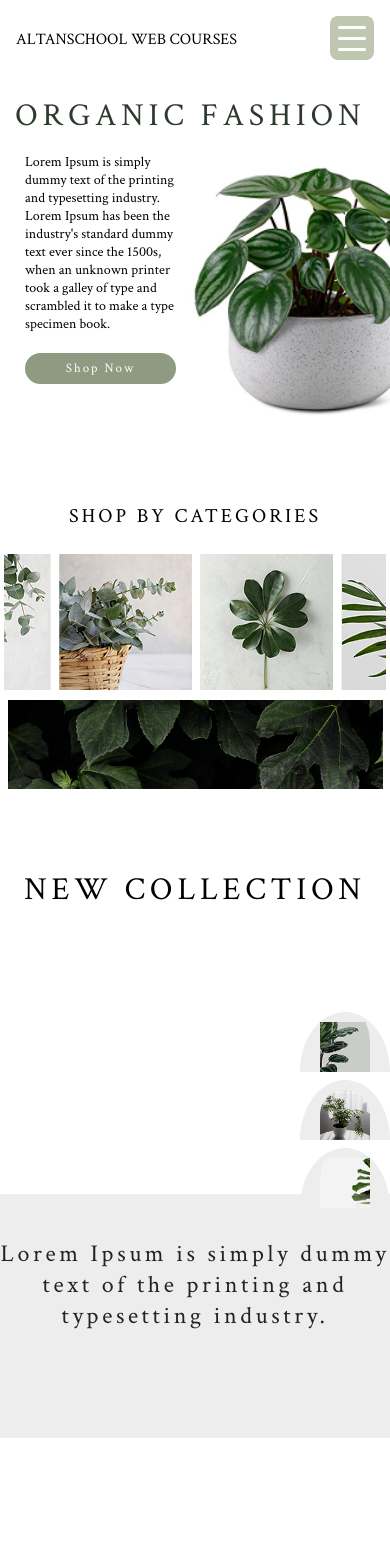
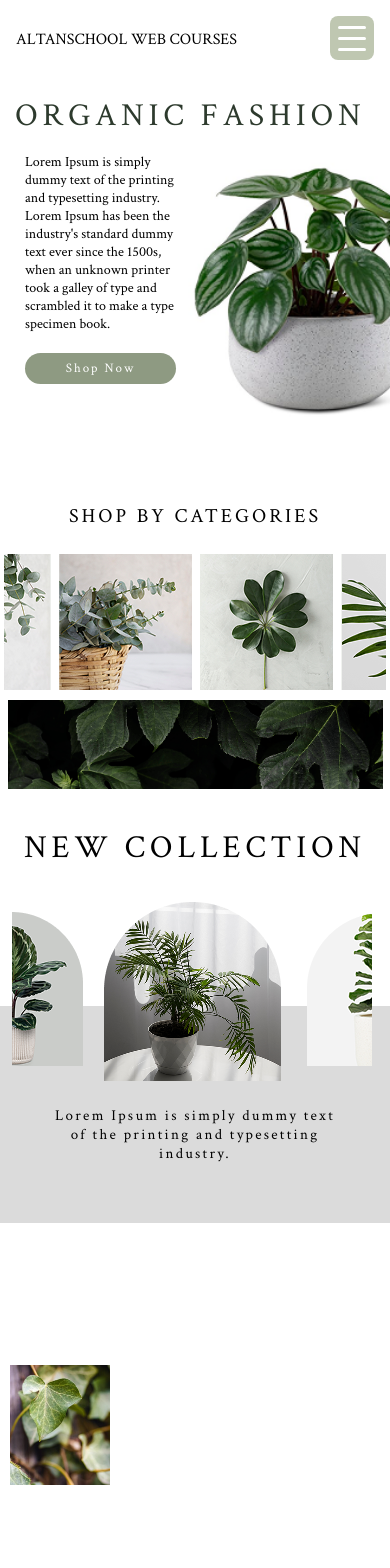
Before and after one commit to chasov-artem/organic-repo, a React (Vite) app: page / in a window 390 px wide. Shown: the top 1568 px of the page. Built offline with nearby package versions, Linux system fonts and the light colour scheme.

Commit message:
styles: NewCollection mob

```diff
--- a/src/components/CategoryList/CategoryList.module.scss
+++ b/src/components/CategoryList/CategoryList.module.scss
@@ -85,6 +85,7 @@
     &__title {
       padding-bottom: 80px;
       font-size: 32px;
+      max-width: 1366px;
     }
     &__items {
       display: grid;
--- a/src/components/NewCollection/NewCollection.module.scss
+++ b/src/components/NewCollection/NewCollection.module.scss
@@ -1,10 +1,22 @@
 .new-collection {
-  max-width: 1280px;
+  max-width: 991px;
   margin: 0 auto;
-  padding: 80px 0 91px 0;
+  padding: 38px 0 60px 0;
   width: 100%;
   background: #ededed;
   position: relative;
+
+  &::after {
+    content: "";
+    position: absolute;
+    left: 0;
+    bottom: 0;
+    width: 100%;
+    height: 50%;
+    background: #dbdbdb;
+    z-index: 0;
+    pointer-events: none;
+  }
 
   &__bg {
     position: absolute;
@@ -31,18 +43,17 @@
     text-align: center;
     color: #000;
     text-transform: uppercase;
-    padding-bottom: 102px;
+    padding-bottom: 34px;
   }
 
   &__items {
     display: flex;
-    justify-content: space-between;
+    justify-content: center;
     align-items: flex-end;
-    gap: 70px;
-    width: 100%;
+    gap: 8px;
+    width: auto;
     margin: 0 auto;
-    margin-bottom: 0;
-    padding: 0 0 0 0;
+    padding: 0;
   }
 
   &__item {
@@ -52,32 +63,45 @@
     justify-content: flex-end;
     padding: 0;
     background: transparent;
-    box-shadow: none;
     cursor: pointer;
   }
 
   &__img-arc {
-    border-radius: 170px 170px 0 0;
-    width: 335px;
-    height: 338px;
-    overflow: hidden;
-    background: #ededed;
-    display: flex;
+    display: inline-block;
+    width: fit-content;
+    height: fit-content;
     align-items: flex-end;
     justify-content: center;
   }
-
+  &__item:nth-child(1) .new-collection__img {
+    width: 143px;
+    height: 154px;
+  }
+  &__item:nth-child(2) .new-collection__img {
+    width: 177px;
+    height: 179px;
+  }
+  &__item:nth-child(3) .new-collection__img {
+    width: 151px;
+    height: 153px;
+  }
+  &__item:nth-child(1) .new-collection__img,
+  &__item:nth-child(3) .new-collection__img {
+    object-fit: contain;
+  }
   &__img {
-    width: 100%;
+    width: auto;
+    max-width: 100%;
     height: 100%;
     object-fit: cover;
     display: block;
+    margin: 0 auto;
   }
 
   &__desc-wrap {
     width: 100%;
     background: transparent;
-    margin-top: 61px;
+    margin-top: 25px;
     padding: 0;
     display: flex;
     justify-content: center;
@@ -86,102 +110,44 @@
     z-index: 1;
   }
   &__desc {
-    font-size: 24px;
-    color: #222;
+    max-width: 298px;
+    font-weight: 400;
+    font-size: 15px;
+    letter-spacing: 0.15em;
     text-align: center;
-    letter-spacing: 0.15em;
-    font-family: "Crimson Text", serif;
-    font-weight: 400;
-    max-width: 900px;
-    margin: 0 auto;
+    color: #000;
   }
 
-  @media (max-width: 900px) {
+  &__item:nth-child(2) {
+    flex-shrink: 0;
+    z-index: 2;
+  }
+  &__item:nth-child(1),
+  &__item:nth-child(3) {
+    position: relative;
+    top: -20px;
+    margin-bottom: -5px;
+    z-index: 1;
+  }
+}
+
+@media (min-width: 1366px) {
+  .new-collection {
+    &__title {
+      padding-bottom: 102px;
+    }
     &__items {
-      grid-template-columns: repeat(2, 1fr);
-      gap: 18px;
+      gap: 70px;
     }
     &__img-arc {
-      width: 120px;
-      height: 90px;
-      border-radius: 60px 60px 0 0 / 100% 100% 0 0;
+      width: 335px;
+      height: 338px;
     }
-    &__img {
-      width: 70px;
-      height: 70px;
+    &__desc {
+      font-size: 24px;
     }
     &__desc-wrap {
-      padding: 24px 0 24px 0;
-      margin-top: 24px;
-    }
-  }
-  @media (max-width: 600px) {
-    &__items {
-      grid-template-columns: 1fr;
-      gap: 14px;
-    }
-    &__img-arc {
-      width: 90px;
-      height: 60px;
-      border-radius: 45px 45px 0 0 / 100% 100% 0 0;
-    }
-    &__img {
-      width: 50px;
-      height: 50px;
-    }
-    &__desc-wrap {
-      padding: 16px 0 16px 0;
-      margin-top: 14px;
-    }
-  }
-
-  @media (max-width: 1920px) {
-    .new-collection {
-      max-width: 1600px;
-      padding-left: 40px;
-      padding-right: 40px;
-    }
-  }
-  @media (max-width: 1366px) {
-    .new-collection {
-      max-width: 1200px;
-      padding-left: 24px;
-      padding-right: 24px;
-    }
-    .new-collection__items {
-      gap: 32px;
-    }
-  }
-  @media (max-width: 1280px) {
-    .new-collection {
-      max-width: 1000px;
-      padding-left: 12px;
-      padding-right: 12px;
-    }
-    .new-collection__items {
-      gap: 18px;
-    }
-  }
-  @media (max-width: 992px) {
-    .new-collection {
-      max-width: 700px;
-      padding-left: 4px;
-      padding-right: 4px;
-    }
-    .new-collection__items {
-      flex-direction: column;
-      gap: 8px;
-    }
-  }
-  @media (max-width: 375px) {
-    .new-collection {
-      max-width: 100vw;
-      padding-left: 2px;
-      padding-right: 2px;
-    }
-    .new-collection__items {
-      flex-direction: column;
-      gap: 4px;
+      margin-top: 61px;
     }
   }
 }
```
